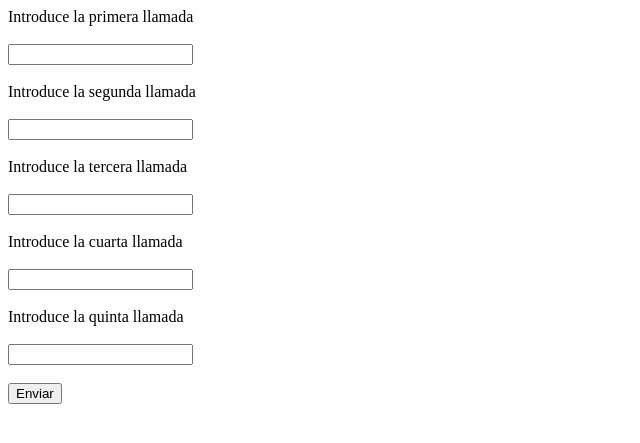
After one commit to SamuehFDEZ/DWS-DAW-2023, a PHP site: page /ejercicio7.php in a window 1280 px wide. The commit adds this page. Shown: the top 443 px of the page, without its empty margins (0-640 px from the left). Run offline with PHP 8.4, Linux system fonts and the light colour scheme.

Commit message:
ejercicio 3 y 5 de la ud5 modificados

```diff
--- /dev/null
+++ b/EjUD5_Samuel_Arteaga/ejercicio7.php
@@ -0,0 +1,82 @@
+<?php
+/**
+ * @author Samuel Arteaga López <samu.ar.lo.04@gmail.com>
+ */
+/**7. Ejercicio 5 Diseña un programa que determine la cantidad total a pagar por 5 llamadas
+telefónicas de duración a introducir por el usuario de acuerdo a las siguientes premisas: Toda
+llamada que dure menos de 3 minutos tiene un coste de 10 céntimos. Cada minuto adicional a
+partir de los 3 primeros es un paso de contador y cuesta 5 céntimos. */
+
+
+if (isset($_GET["enviar"])) {
+
+    $llamada = array(
+
+        $llamada[0] = $_GET["minutos1"],
+        $llamada[1] = $_GET["minutos2"],
+        $llamada[2] = $_GET["minutos3"],
+        $llamada[3] = $_GET["minutos4"],
+        $llamada[4] = $_GET["minutos5"],
+
+    );
+
+    $costeTotal = 0;
+
+    for ($i = 0; $i < count($llamada); $i++){
+
+        if ($llamada[$i] <= 3) { // si es menor o igual a 3 minutos se cobra 10 cent
+            echo "Precio de la llamada: 10 céntimos <br>";
+            $costeTotal += 10;
+        }
+
+        if ($llamada[$i] > 3) { /* si dura mas de 3, por cada minuto se cobra 5 cent, al empezar en 3 siempre se declara con ese valor la i,
+                                siempre que itere el while le sumara segun el numero de la llamada*/
+
+            $minutos = $llamada[$i] - 3;
+            $minutos *=5;
+            $minu = 10;
+            $precio = $minutos + $minu;
+            echo "Total a pagar es: ". $precio."<br>";
+            $costeTotal += $precio;
+
+            // $precio = 10;
+            // $j = 3;
+            //     while ($j < $llamada[$i]) {
+            //         $precio += 5;
+            //         $j++;
+            //         $costeTotal += $precio;
+            //         echo "Precio de la llamada $precio céntimos <br>";
+
+            //     }
+        }
+    }
+        echo "Coste total: $costeTotal";
+
+}
+
+?>
+
+<!DOCTYPE html>
+<html lang="es">
+<head>
+    <meta charset="UTF-8">
+    <meta name="viewport" content="width=device-width, initial-scale=1.0">
+    <title>Samuel Arteaga</title>
+</head>
+<body>
+    <form action="ejercicio7.php" method="get">
+        <label for="minutos">Introduce la primera llamada</label><br><br>
+        <input type="text" name="minutos1"><br><br>
+        <label for="minutos">Introduce la segunda llamada</label><br><br>
+        <input type="text" name="minutos2"><br><br>
+        <label for="minutos">Introduce la tercera llamada</label><br><br>
+        <input type="text" name="minutos3"><br><br>
+        <label for="minutos">Introduce la cuarta llamada</label><br><br>
+        <input type="text" name="minutos4"><br><br>
+        <label for="minutos">Introduce la quinta llamada</label><br><br>
+        <input type="text" name="minutos5"><br><br>
+
+        <input type="submit" name="enviar" value="Enviar">
+    </form>
+</body>
+</html>
```
Also changed, not shown: EjUD5_Samuel_Arteaga/ejercicio3.php (+8 -6 lines), EjUD5_Samuel_Arteaga/ejercicio5.php (+34 -0 lines), EjUD5_Samuel_Arteaga/ejercicio6.php (added, +49 -0 lines).
